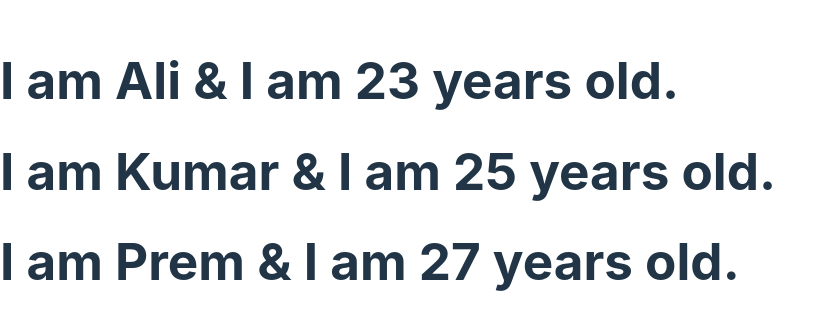
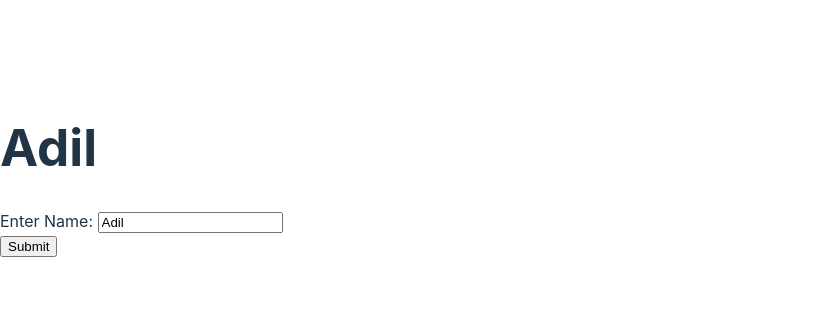
Before and after one commit to sanishkarkee/REACT-2024, a React (Vite) app: page / in a window 1280 px wide. Shown: the part 229-558 px from the top of the page, without its empty margins (0-835 px from the left). Built offline with nearby package versions, Linux system fonts and the light colour scheme.

Commit message:
video42- Form Handlling using class component

```diff
--- /dev/null
+++ b/src/ControlledForm.jsx
@@ -0,0 +1,60 @@
+import React, { Component } from 'react';
+
+export default class ControlledForm extends Component {
+  constructor(props) {
+    super(props);
+
+    this.state = {
+      data: 'Adil',
+    };
+  }
+
+  handleForm = (e) => {
+    // console.log(e.target);
+
+    this.setState({
+      data: e.target.value,
+      //   data: e.target.value.toUpperCase(),
+      //   data: e.target.value.substring(0, 5),
+    });
+  };
+
+  handleFormSubmission = (e) => {
+    e.preventDefault();
+    console.log(e.target[0].value.toUpperCase());
+  };
+
+  render() {
+    return (
+      <>
+        {/*---- On Change ----*/}
+        {/* <form>
+          <h1>{this.state.data}</h1>
+
+          <label htmlFor=''>Enter Name: </label>
+          <input
+            type='text'
+            value={this.state.data}
+            onChange={this.handleForm}
+          />
+          <br />
+          <input type='submit' value='Submit' />
+        </form> */}
+
+        {/*---- On Submit ----*/}
+        <form onSubmit={this.handleFormSubmission}>
+          <h1>{this.state.data}</h1>
+
+          <label htmlFor=''>Enter Name: </label>
+          <input
+            type='text'
+            value={this.state.data}
+            onChange={this.handleForm}
+          />
+          <br />
+          <input type='submit' value='Submit' />
+        </form>
+      </>
+    );
+  }
+}
--- a/src/StudentCompo.jsx
+++ /dev/null
@@ -1,14 +0,0 @@
-import React from 'react';
-
-// stdData lai {} ma rakheko because uta bata array of objects aako xa ,,single data matra bhako bhaye props use garda hunthyo
-function StudentCompo({ stdData }) {
-  return (
-    <>
-      <h1>
-        I am {stdData.name} & I am {stdData.age} years old.
-      </h1>
-    </>
-  );
-}
-
-export default StudentCompo;
--- a/src/Students.jsx
+++ /dev/null
@@ -1,26 +0,0 @@
-import React from 'react';
-import StudentCompo from './StudentCompo';
-
-function Students() {
-  // const students = ['Adil', 'Kumar', 'Prem', 'Zain'];
-
-  // let studentNames = students.map((std, index) => <li key={index}> {std} </li>);
-
-  const students = [
-    { id: 1, name: 'Ali', age: 23 },
-    { id: 2, name: 'Kumar', age: 25 },
-    { id: 3, name: 'Prem', age: 27 },
-  ];
-
-  return (
-    <>
-      {/* <ul>{studentNames}</ul> */}
-
-      {students.map((std) => (
-        <StudentCompo key={std.id} stdData={std} />
-      ))}
-    </>
-  );
-}
-
-export default Students;
--- a/src/main.jsx
+++ b/src/main.jsx
@@ -1,22 +1,22 @@
 import React from 'react';
 import ReactDOM from 'react-dom/client';
 // import App from './App';
+import ControlledForm from './ControlledForm';
 import './index.css';
-import Students from './Students';
 
 const root = ReactDOM.createRoot(document.getElementById('root'));
 
 root.render(
-  <React.StrictMode>
-    <Students />
-  </React.StrictMode>
+  // <React.StrictMode>   // yesle garda console ma j kura ni double dekhinxa
+  <ControlledForm />
+  // </React.StrictMode>
 );
 
 /*
 Main point to remember (STATE = object):  ( Class component:State / Functional component: Hooks )
 
 1) Props ko data readonly hunxa, props data ma change garna lai STATE use garinxa
-2) State data are stored as vari ables
+2) State data are stored as variables
 3) State ko data change/modify bhaye paxi component chai re-render or redisplay hunxa
 
 */
```
